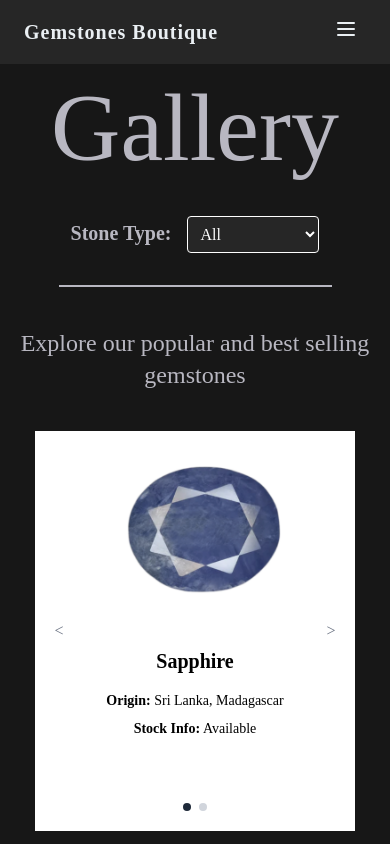
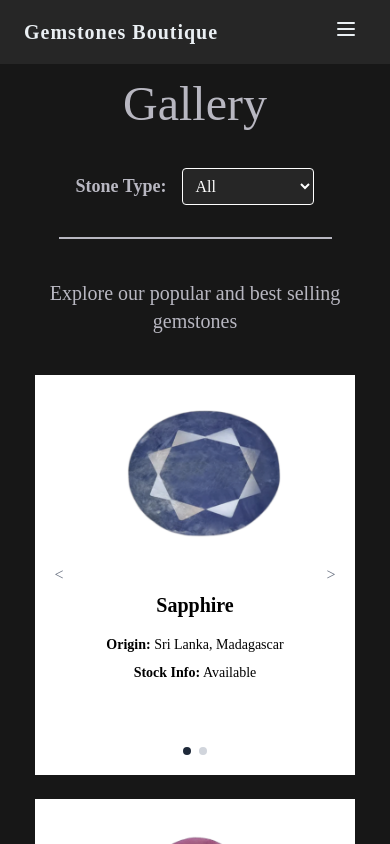
Before and after one commit to JatinMehta007/Freelance-project, a React (Vite) app: page /gallery in a window 390 px wide. Shown: the top 844 px of the page. Built offline with nearby package versions, Linux system fonts and the light colour scheme; a web font is replaced by a local one.

Commit message:
make responsiveness

```diff
--- a/src/pages/Gallery1.jsx
+++ b/src/pages/Gallery1.jsx
@@ -37,11 +37,11 @@ export const Gallery = () => {
         id="Gallery"
         className="bg-neutral-900 min-h-screen w-screen flex flex-col items-center justify-center text-[#B8B7C1]"
       >
-        <p className="text-8xl text-center p-10 pt-20">Gallery</p>
+        <p className="text-5xl md:text-8xl text-center p-10 pt-20">Gallery</p>
 
         {/* Dropdown */}
         <div className="mb-8">
-          <label className="mr-4 text-xl font-semibold">Stone Type:</label>
+          <label className="mr-4 text-lg md:text-xl font-semibold">Stone Type:</label>
           <select
             value={selectedCategory}
             onChange={(e) => setSelectedCategory(e.target.value)}
@@ -64,7 +64,7 @@ export const Gallery = () => {
 
         <div className="border border-[#B8B7C1] w-[70%] mx-auto mb-10"></div>
 
-        <p className="font-normal pb-10 text-2xl text-center">
+        <p className="font-normal pb-10 px-2 md:px-0 text-xl md:text-2xl text-center">
           Explore our popular and best selling gemstones
         </p>
 
```
